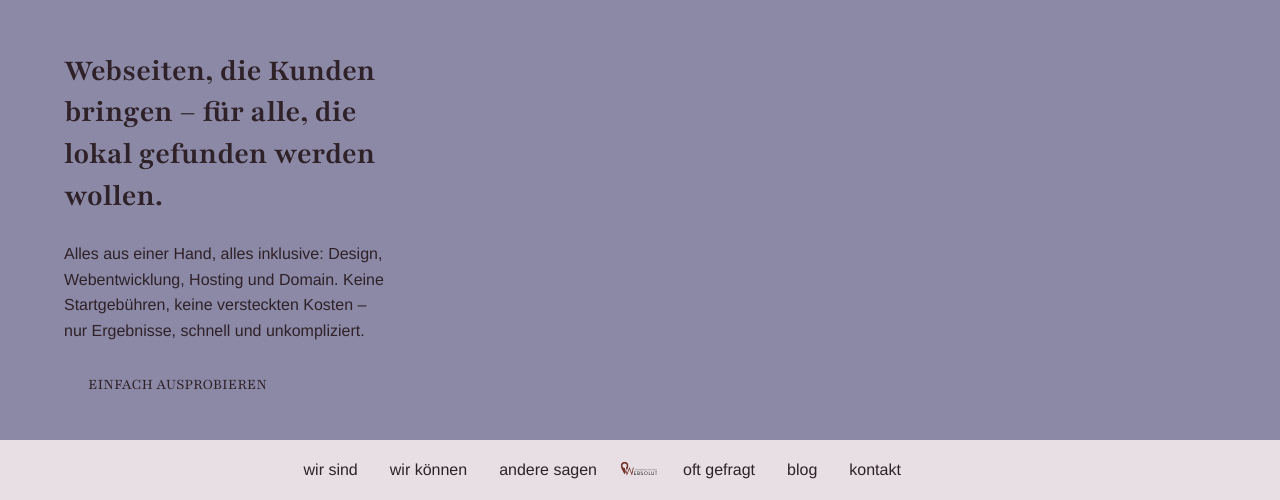
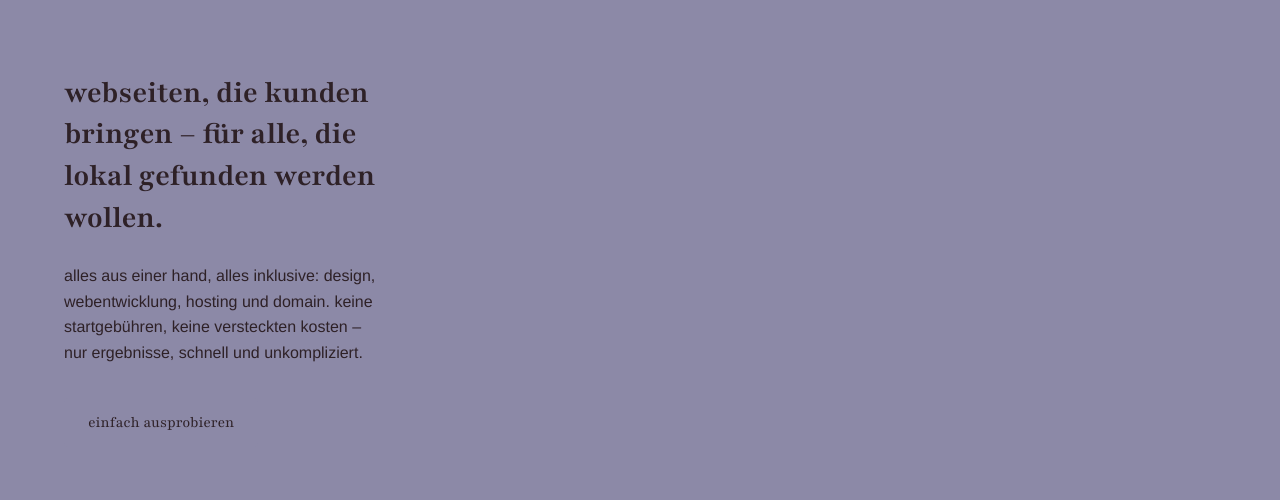
Before and after one commit to bitlotse/first_page, an Eleventy site: page src/pages/index.md in a window 1280 px wide. Shown: the part 300-800 px from the top of the page. Built offline with nearby package versions, Linux system fonts and the light colour scheme; Eleventy itself is replaced by a stand-in of ours; files that its build step writes are made by us from their sources.

Commit message:
Button text changed to lower case

```diff
--- a/src/_includes/sections/hero-home.njk
+++ b/src/_includes/sections/hero-home.njk
@@ -25,8 +25,8 @@
     </video>
   </div>
   <div class="hero-content">
-    <h1>Webseiten, die Kunden bringen – für alle, die lokal gefunden werden wollen.</h1>
-    <p>Alles aus einer Hand, alles inklusive: Design, Webentwicklung, Hosting und Domain. Keine Startgebühren, keine versteckten Kosten – nur Ergebnisse, schnell und unkompliziert.</p>
-    <a href="{{ '/contact' | url }}" class="btn cta-button">Einfach ausprobieren</a>
+    <h1>webseiten, die kunden bringen – für alle, die lokal gefunden werden wollen.</h1>
+    <p>alles aus einer hand, alles inklusive: design, webentwicklung, hosting und domain. keine startgebühren, keine versteckten kosten – nur ergebnisse, schnell und unkompliziert.</p>
+    <a href="{{ '/contact' | url }}" class="btn cta-button">einfach ausprobieren</a>
   </div>
 </section>
--- a/src/css/client.css
+++ b/src/css/client.css
@@ -5,7 +5,7 @@
   --theme-color-secondary: #735664; /* (main button when hover, about and faq boxes) */
   --theme-color-accent: #597081;    /* (nav when hover, rules, faq-questions) */
   --theme-color-neutral: #E4FF1A;   /* (text in testimonial, tel+mail+whatsapp + rules in contact box, I think it's not used anymore) */
-  --theme-color-surface: #E8DFE4;   /* (for page backgrounds) */
+  --theme-color-surface: #f9f9f9;   /* (for page backgrounds) */
 
   /* --- TEXT COLORS ON CORE BACKGROUNDS - LIGHT MODE --- */
   --theme-text-on-primary: #2E2127;
--- a/src/css/home.css
+++ b/src/css/home.css
@@ -4,8 +4,8 @@
 .hero {
     position: relative;
     height: calc(100vh - var(--header-height));
-    min-height: 500px;
-    /* height: 100vh; */ /* if hero should talk the whole start screen */
+    /* min-height: 500px; */
+    height: 100vh; /* if hero should talk the whole start screen */
     overflow: hidden;
     display: flex;
     padding-top: 0;
@@ -98,7 +98,7 @@
 
 .hero-content p {
     font-size: var(--font-size-md);
-    margin-bottom: var(--space-sm);
+    margin-bottom: var(--space-md);
 }
 
 .hero-content .cta-button {
--- a/src/css/main.css
+++ b/src/css/main.css
@@ -76,7 +76,8 @@
     --button-padding-y: 12px;
     --button-padding-x: 24px;
     --button-border-radius: var(--button-border-radius, var(--border-radius-sm));
-    --button-text-transform: uppercase;
+    /* --button-text-transform: uppercase; */
+    --button-text-transform: none; /* uncomment if i don't want uppercase button */
 
     --card-padding: var(--space-sm);
     --card-border-radius: var(--border-radius);
@@ -295,7 +296,7 @@
 header {
     position: sticky;
     top: 0;
-    background-color: #E8DFE4; /* Your hardcoded header color */
+    background-color: #F6F6F6; /* Your hardcoded header color */
     height: var(--header-height);
     display: grid; /* Use a simple grid */
     grid-template-columns: 1fr auto 1fr; /* This is the key: two equal flexible sides and a middle column for the logo */
```
Also changed, not shown: output/css/client.css, output/css/home.css, output/css/main.css, output/index.html, 5 other files.
